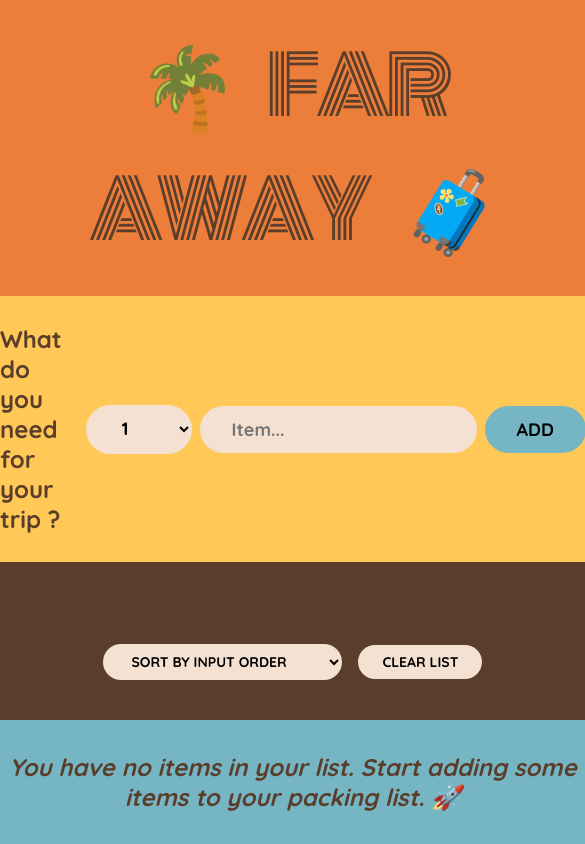
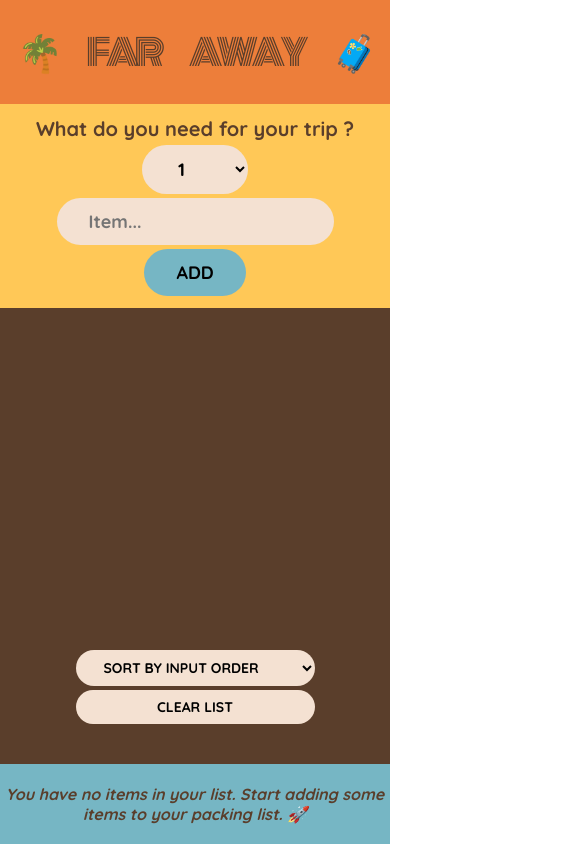
Before and after one commit to Serco627/far-away, a React (Create React App) app: page / in a window 390 px wide. Shown: the whole page, 585 px wide, since content can reach past the window. Built offline with nearby package versions, Linux system fonts and the light colour scheme.

Commit message:
add responsiveness

```diff
--- a/src/index.css
+++ b/src/index.css
@@ -93,7 +93,6 @@ input {
 .list ul {
   list-style: none;
   width: 80%;
-
   display: grid;
   grid-template-columns: repeat(auto-fit, minmax(250px, 1fr));
   gap: 1.2rem;
@@ -123,8 +122,108 @@ input[type="checkbox"] {
 }
 
 .stats {
-  background-color: #76b6c4; /* Ocean Blue for stats section */
+  background-color: #76b6c4;
   text-align: center;
   font-weight: 700;
   padding: 3.2rem 0;
 }
+
+@media (max-width: 1200px) {
+  body {
+    font-size: 2rem;
+  }
+
+  h1 {
+    font-size: 6rem;
+  }
+
+  .add-form {
+    padding: 2rem 0;
+  }
+
+  .list li button {
+    font-size: 1.6rem;
+    padding: 0.6rem;
+  }
+
+  .stats {
+    padding: 2.8rem 0;
+  }
+}
+
+@media (max-width: 768px) {
+  body {
+    font-size: 1.8rem;
+  }
+
+  h1 {
+    font-size: 4.8rem;
+  }
+
+  .add-form {
+    padding: 1.6rem 0;
+    flex-direction: column;
+    gap: 0.4rem;
+  }
+
+  h3 {
+    margin-right: 0;
+    font-size: 2rem;
+  }
+
+  .list {
+    margin-top: 1.5rem;
+  }
+
+  .list li button {
+    font-size: 1.4rem;
+    padding: 0.4rem;
+  }
+
+  .stats {
+    padding: 2.4rem 0;
+  }
+}
+
+@media (max-width: 480px) {
+  body {
+    font-size: 1.6rem;
+    margin: 0;
+    padding: 0;
+  }
+
+  h1 {
+    font-size: 3.6rem;
+  }
+
+  .add-form {
+    padding: 1.2rem 0;
+    flex-direction: column;
+    gap: 0.4rem;
+  }
+
+  h3 {
+    font-size: 2rem;
+  }
+
+  .list {
+    margin-top: 0rem;
+  }
+
+  .list li button {
+    font-size: 1.2rem;
+    padding: 0.2rem;
+  }
+
+  .stats {
+    padding: 2rem 0;
+    position: sticky;
+    bottom: 0;
+  }
+
+  .actions {
+    display: flex;
+    flex-direction: column;
+    gap: 0.4rem;
+  }
+}
```
